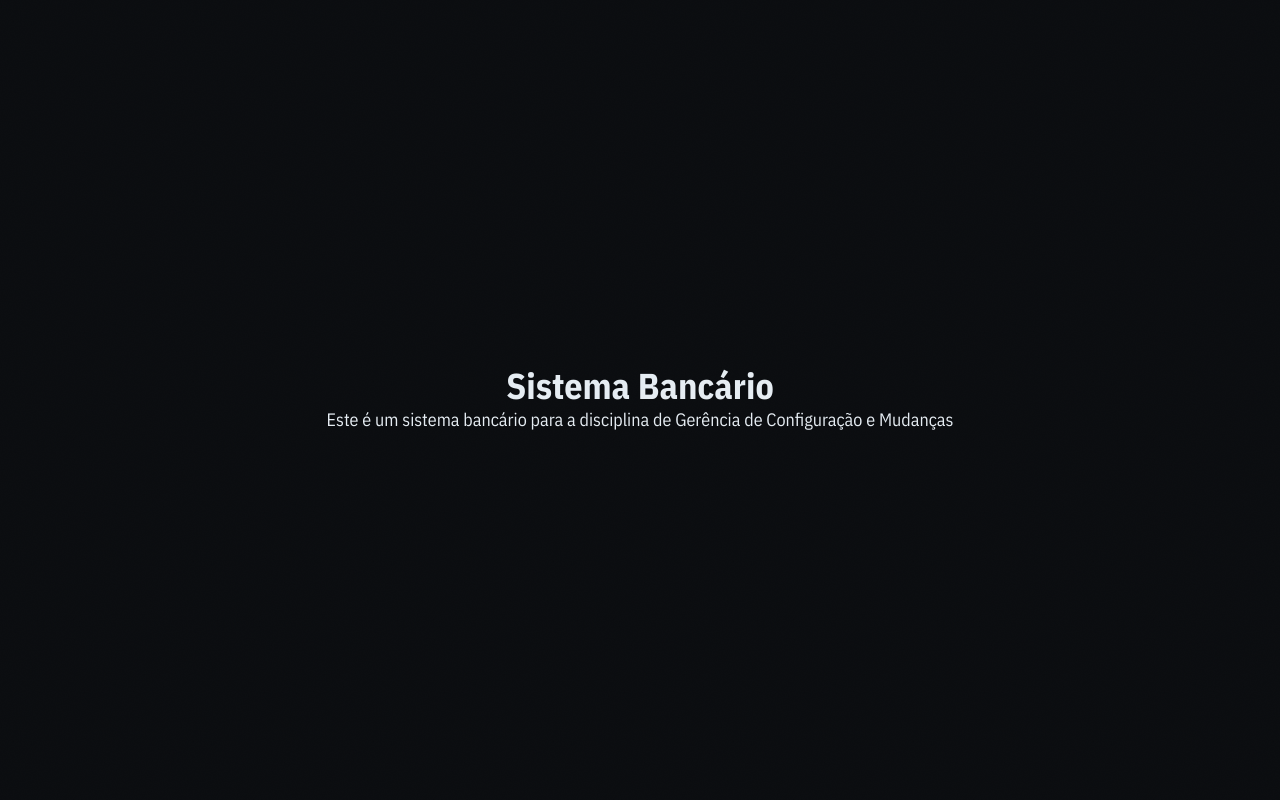
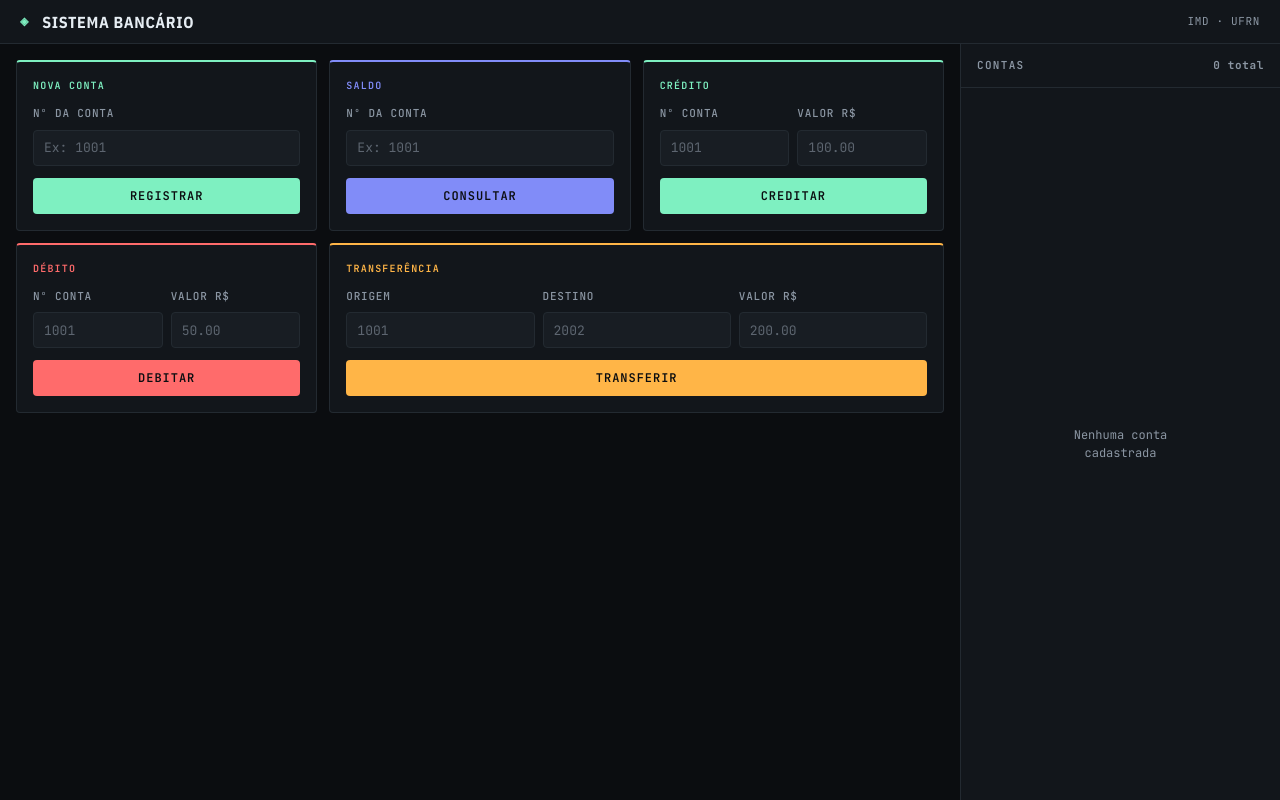
Before and after one commit to BlackbirdBlina/Sistema-Bancario-GitLab-Flow, a Next.js app: page / in a window 1280 px wide. Built offline with nearby package versions, Linux system fonts and the light colour scheme.

Commit message:
feat(#8): inclui novos componentes na página principal

```diff
--- a/src/app/page.tsx
+++ b/src/app/page.tsx
@@ -1,11 +1,160 @@
-export default function Home() {
+"use client";
+
+import { useState } from "react";
+import RegisterAccountForm from "@/components/RegisterAccountForm";
+import CheckBalanceForm from "@/components/CheckBalanceForm";
+import CreditForm from "@/components/CreditForm";
+import DebitForm from "@/components/DebitForm";
+import TransferForm from "@/components/TransferForm";
+import AccountsList from "@/components/AccountsList";
+
+interface PanelProps {
+  tag: string;
+  accentColor?: string;
+  children: React.ReactNode;
+  className?: string;
+}
+
+function Panel({
+  tag,
+  accentColor = "var(--hairline)",
+  children,
+  className = "",
+}: PanelProps) {
   return (
-    <div className="flex flex-col items-center justify-center h-screen">
-      <h1 className="text-4xl font-bold">Sistema Bancário</h1>
-      <p className="text-lg">
-        Este é um sistema bancário para a disciplina de Gerência de Configuração
-        e Mudanças
-      </p>
+    <div
+      className={`flex flex-col gap-3 rounded-sm p-4 ${className}`}
+      style={{
+        background: "var(--surface)",
+        border: "1px solid var(--hairline)",
+        borderTop: `2px solid ${accentColor}`,
+      }}
+    >
+      <span
+        className="panel-tag"
+        style={{
+          color:
+            accentColor !== "var(--hairline)" ? accentColor : "var(--muted)",
+        }}
+      >
+        {tag}
+      </span>
+      {children}
     </div>
   );
 }
+
+export default function Home() {
+  const [version, setVersion] = useState(0);
+  const refresh = () => setVersion((v) => v + 1);
+
+  return (
+    <div
+      className="flex flex-col h-full"
+      style={{ background: "var(--bg)", position: "relative", zIndex: 1 }}
+    >
+      {/* Top strip */}
+      <header
+        className="flex items-center justify-between px-5 shrink-0"
+        style={{
+          height: "2.75rem",
+          borderBottom: "1px solid var(--hairline)",
+          background: "var(--surface)",
+        }}
+      >
+        <div className="flex items-center gap-3">
+          <span
+            style={{
+              fontFamily: "var(--font-mono), 'JetBrains Mono', monospace",
+              fontSize: "0.6875rem",
+              fontWeight: 700,
+              letterSpacing: "0.15em",
+              textTransform: "uppercase",
+              color: "var(--accent)",
+            }}
+          >
+            ◈
+          </span>
+          <h1
+            style={{
+              fontFamily:
+                "var(--font-display), 'IBM Plex Sans Condensed', sans-serif",
+              fontSize: "1rem",
+              fontWeight: 700,
+              letterSpacing: "0.04em",
+              color: "var(--text)",
+              textTransform: "uppercase",
+            }}
+          >
+            Sistema Bancário
+          </h1>
+        </div>
+        <span
+          style={{
+            fontFamily: "var(--font-mono), 'JetBrains Mono', monospace",
+            fontSize: "0.6875rem",
+            color: "var(--muted)",
+            letterSpacing: "0.06em",
+          }}
+        >
+          IMD · UFRN
+        </span>
+      </header>
+
+      {/* Main two-pane layout */}
+      <div className="flex flex-1 overflow-hidden">
+        {/* Operations area */}
+        <main className="flex-1 overflow-y-auto p-4">
+          {/* 3-column grid, 2 rows */}
+          <div
+            className="grid gap-3"
+            style={{
+              gridTemplateColumns: "repeat(3, 1fr)",
+              gridTemplateRows: "1fr 1fr",
+            }}
+          >
+            {/* Row 1 */}
+            <Panel tag="NOVA CONTA" accentColor="var(--accent)">
+              <RegisterAccountForm onChange={refresh} />
+            </Panel>
+
+            <Panel tag="SALDO" accentColor="#818cf8">
+              <CheckBalanceForm version={version} />
+            </Panel>
+
+            <Panel tag="CRÉDITO" accentColor="var(--accent)">
+              <CreditForm onChange={refresh} />
+            </Panel>
+
+            {/* Row 2 */}
+            <Panel tag="DÉBITO" accentColor="var(--danger)">
+              <DebitForm onChange={refresh} />
+            </Panel>
+
+            <div style={{ gridColumn: "span 2", height: "100%" }}>
+              <Panel
+                tag="TRANSFERÊNCIA"
+                accentColor="var(--warn)"
+                className="h-full"
+              >
+                <TransferForm onChange={refresh} />
+              </Panel>
+            </div>
+          </div>
+        </main>
+
+        {/* Right rail — permanent, part of flex layout, never overlays */}
+        <aside
+          className="shrink-0 flex flex-col overflow-hidden"
+          style={{
+            width: "320px",
+            borderLeft: "1px solid var(--hairline)",
+            background: "var(--surface)",
+          }}
+        >
+          <AccountsList version={version} />
+        </aside>
+      </div>
+    </div>
+  );
+}
```
